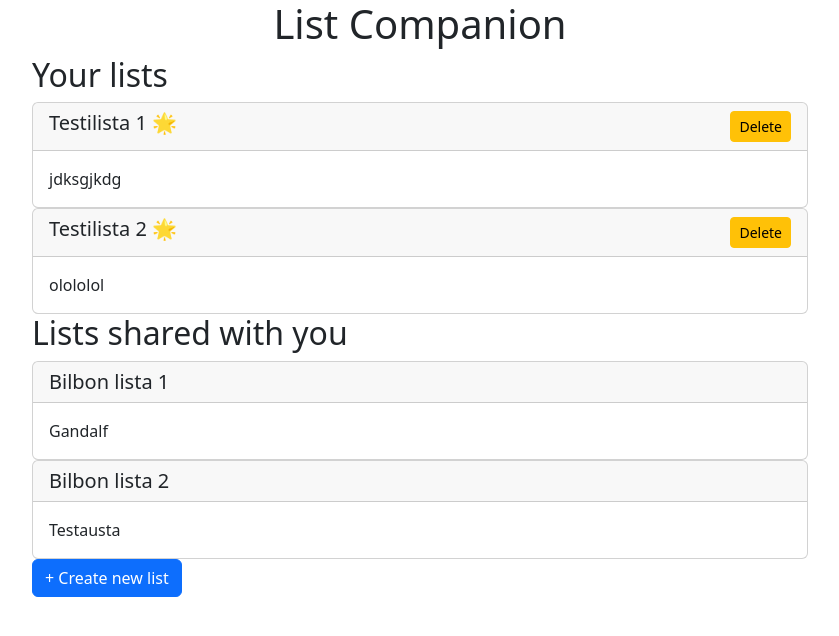
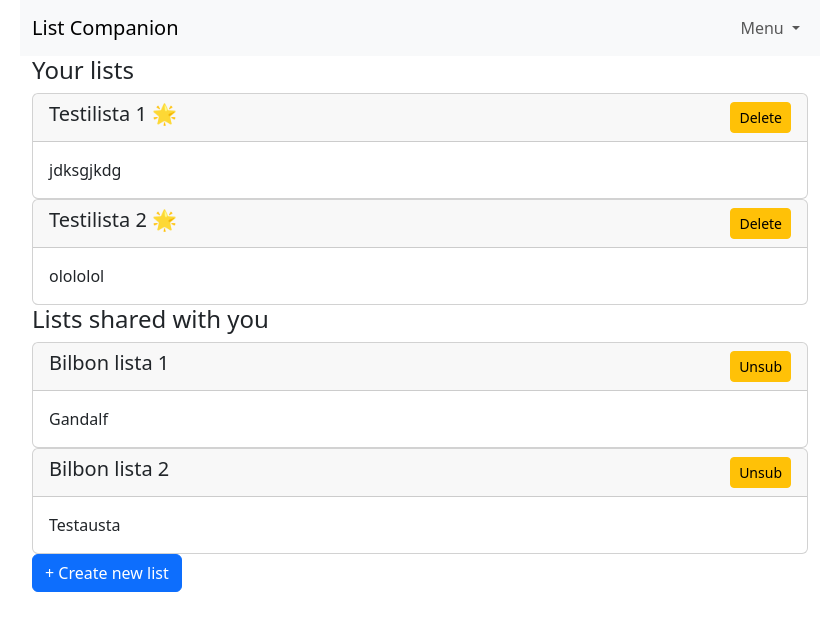
Before and after one commit to house3119/list_companion, a Django app: page / in a window 1280 px wide. Shown: the top 636 px of the page, without its empty margins (220-1059 px from the left). Run offline with Django 4.2, Linux system fonts and the light colour scheme; a user stored in the database is signed in; data comes from the database, SQL or seed files in the repository; both versions use the stored data as it was after the commit.

Commit message:
progrss3

```diff
--- a/list_companion/static/list_companion/script.js
+++ b/list_companion/static/list_companion/script.js
@@ -44,7 +44,7 @@ document.addEventListener('DOMContentLoaded', () => {
     document.getElementById('back-button').addEventListener('click', () => {
         document.getElementById('view-all-lists-div').classList.remove('display-none');
         document.getElementById('view-individual-list-div').classList.add('display-none');
-        document.getElementById('back-button-div').classList.add('display-none');
+        document.getElementById('back-button').classList.add('display-none');
 
         document.getElementById('list-items-container').classList.add('display-none');
         document.getElementById('toggle-add-new-item-container').classList.add('display-none');
@@ -57,6 +57,8 @@ document.addEventListener('DOMContentLoaded', () => {
         document.getElementById('add-user-container').classList.add('display-none')
         document.getElementById('add-user-message').innerHTML = '';
         document.getElementById('list-action-logs').classList.remove('list-action-active');
+
+        document.getElementById('nav-title').innerHTML = 'List Companion';
 
     })
 
@@ -136,7 +138,7 @@ function build_lists() {
     .then(response => response.json())
     .then(res => {
 
-        let title = document.createElement('h2');
+        let title = document.createElement('h4');
         title.innerHTML = 'Your lists';
         document.getElementById('view-all-lists-container').appendChild(title)
 
@@ -144,7 +146,7 @@ function build_lists() {
             build_list_card(list, 'owner')
         });
 
-        title = document.createElement('h2');
+        title = document.createElement('h4');
         title.innerHTML = 'Lists shared with you';
         document.getElementById('view-all-lists-container').appendChild(title)
 
@@ -201,6 +203,27 @@ function build_list_card(list, type) {
             })
         })
         delete_list_span.appendChild(delete_list_button);
+
+    } else {
+        let unsub_list_span = document.createElement('span');
+        unsub_list_span.className = 'unsub-button-span';
+        list_title.appendChild(unsub_list_span);
+
+        let unsub_list_button = document.createElement('button');
+        unsub_list_button.innerHTML = 'Unsub';
+        unsub_list_button.className = 'btn btn-warning btn-sm unsub-button';
+        unsub_list_button.addEventListener('click', () => {
+            let confirm = ConfirmDelete()
+            if (confirm === false) {
+                return
+            }
+
+
+        })
+
+        unsub_list_span.appendChild(unsub_list_button);
+
+
     }
 
     let list_body = document.createElement('div');
@@ -210,6 +233,7 @@ function build_list_card(list, type) {
         document.getElementById('list-items-container').classList.remove('display-none');
         document.getElementById('toggle-add-new-item-container').classList.remove('display-none');
         document.getElementById('add-new-item-container').classList.add('display-none');
+        document.getElementById('nav-title').innerHTML = list.list_name;
 
         document.getElementById('current-list-id').innerHTML = list.id;
     })
@@ -231,9 +255,10 @@ function build_individual_list(list_id) {
     // First set the visibilities for page components and adds active class for 'items' button in the top row
     document.getElementById('view-all-lists-div').classList.add('display-none');
     document.getElementById('view-individual-list-div').classList.remove('display-none');
-    document.getElementById('back-button-div').classList.remove('display-none');
+    document.getElementById('back-button').classList.remove('display-none');
     document.getElementById('list-action-items').classList.add('list-action-active');
     document.getElementById('log-container').classList.add('display-none');
+
 
     // Fetch items for the list in question
     fetch(`${base_url}/get_list_items/${list_id}`)
--- a/list_companion/static/list_companion/styles.css
+++ b/list_companion/static/list_companion/styles.css
@@ -47,3 +47,11 @@ body {
     border-color: black;
     color: black;
 }
+
+.unsub-button-span {
+    float: right;
+}
+
+.unsub-button:hover {
+    box-shadow: 2px 2px 4px #888888;
+}
--- a/list_companion/templates/list_companion/index.html
+++ b/list_companion/templates/list_companion/index.html
@@ -14,9 +14,6 @@
             <a href="{% url 'logout' %}">Log out</a>
         </div>
 
-        <div class="container text-center display-none" id="back-button-div">
-            <button class="btn btn-primary" id="back-button">Back</button>
-        </div>
 
 
         <!-- Default view to show all own lists as cards -->
@@ -86,6 +83,12 @@
 
         </div>
 
+        <!--
+        <div class="container text-center display-none" id="back-button-div">
+            <button class="btn btn-primary" id="back-button">Back</button>
+        </div>
+    -->
+
     </body>
 
 {% endblock %}
--- a/list_companion/templates/list_companion/main_template.html
+++ b/list_companion/templates/list_companion/main_template.html
@@ -15,19 +15,42 @@
 
     <body>
 
-        <div class="container">
-            <div class="row">
-                <div class="col-2">
+        <nav class="navbar navbar-expand bg-body-tertiary">
+            <div class="container-fluid">
+                <div class="collapse navbar-collapse">
+                    <ul class="navbar-nav">
+                        <li class="nav-item">
+                            <button class="btn btn-primary btn-sm display-none" style="margin-right: 15px;" id="back-button">Back</button>
+                        </li>
+                        <li>
+                            <a class="navbar-brand" href="#" id="nav-title">
+                                List Companion
+                            </a>
 
+                        </li>
+                    </ul>
                 </div>
-                <div class="col-8 text-center">
-                    <h1>List Companion</h1>
-                </div>
-                <div class="col-2">
 
-                </div>
+              <button class="navbar-toggler" type="button" data-bs-toggle="collapse" data-bs-target="#navbarSupportedContent" aria-controls="navbarSupportedContent" aria-expanded="false" aria-label="Toggle navigation">
+                <span class="navbar-toggler-icon"></span>
+              </button>
+              <div class="collapse navbar-collapse d-flex justify-content-end" id="navbarSupportedContent">
+                <ul class="navbar-nav">
+                  <li class="nav-item dropdown">
+                    <a class="nav-link dropdown-toggle" href="#" role="button" data-bs-toggle="dropdown" aria-expanded="false">
+                      Menu
+                    </a>
+                    <ul class="dropdown-menu dropdown-menu-left" style="left:auto;right:0">
+                        <li><a class="dropdown-item" href="#">Home</a></li>
+                      <li><a class="dropdown-item" href="#">Account</a></li>
+                      <li><a class="dropdown-item" href="#">Log Out</a></li>
+                    </ul>
+                  </li>
+                </ul>
+              </div>
             </div>
-        </div>
+          </nav>
+
 
 
 
```
Also changed, not shown: requirements.txt (added, +34 -0 lines), db.sqlite3.
